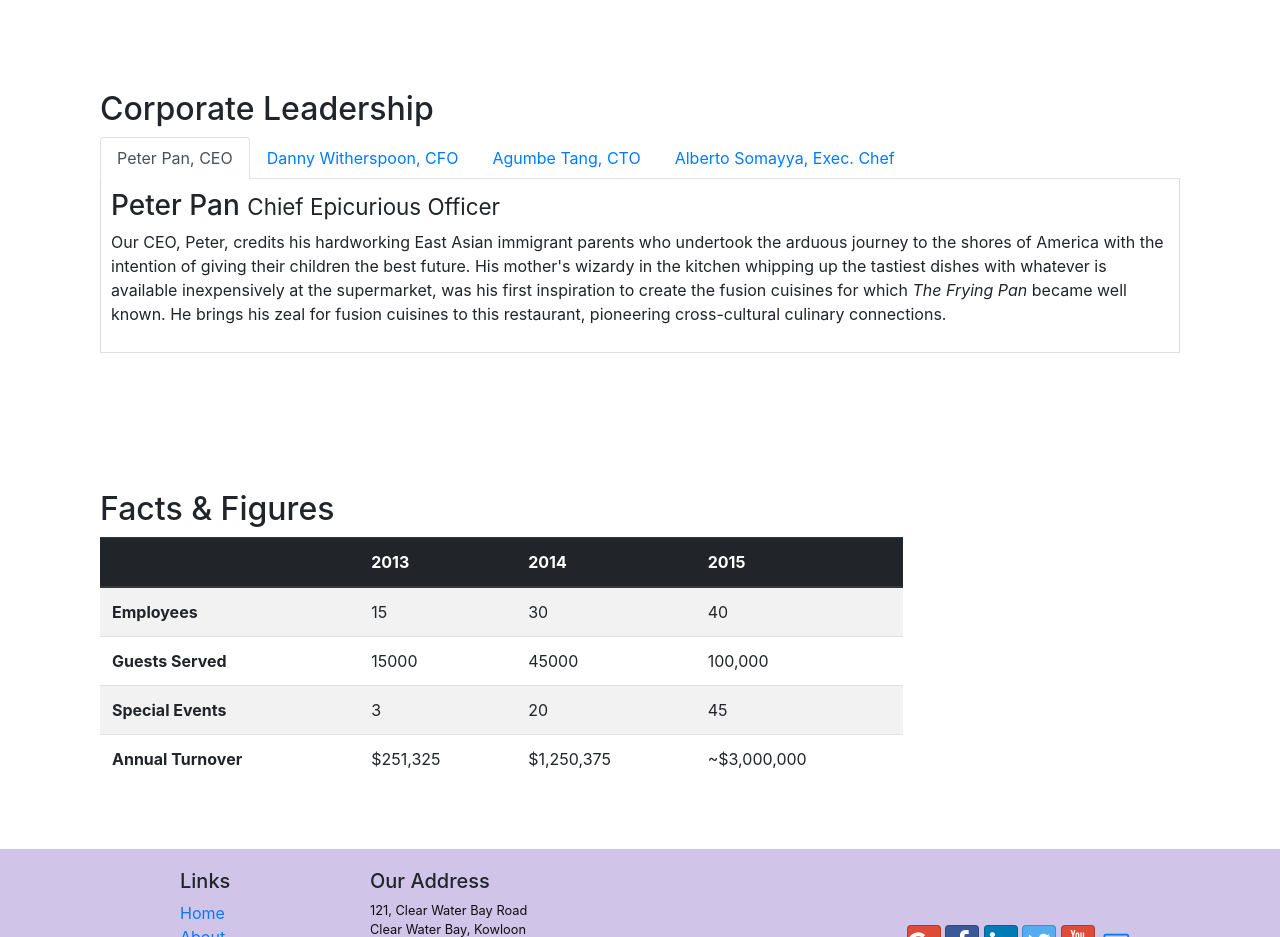
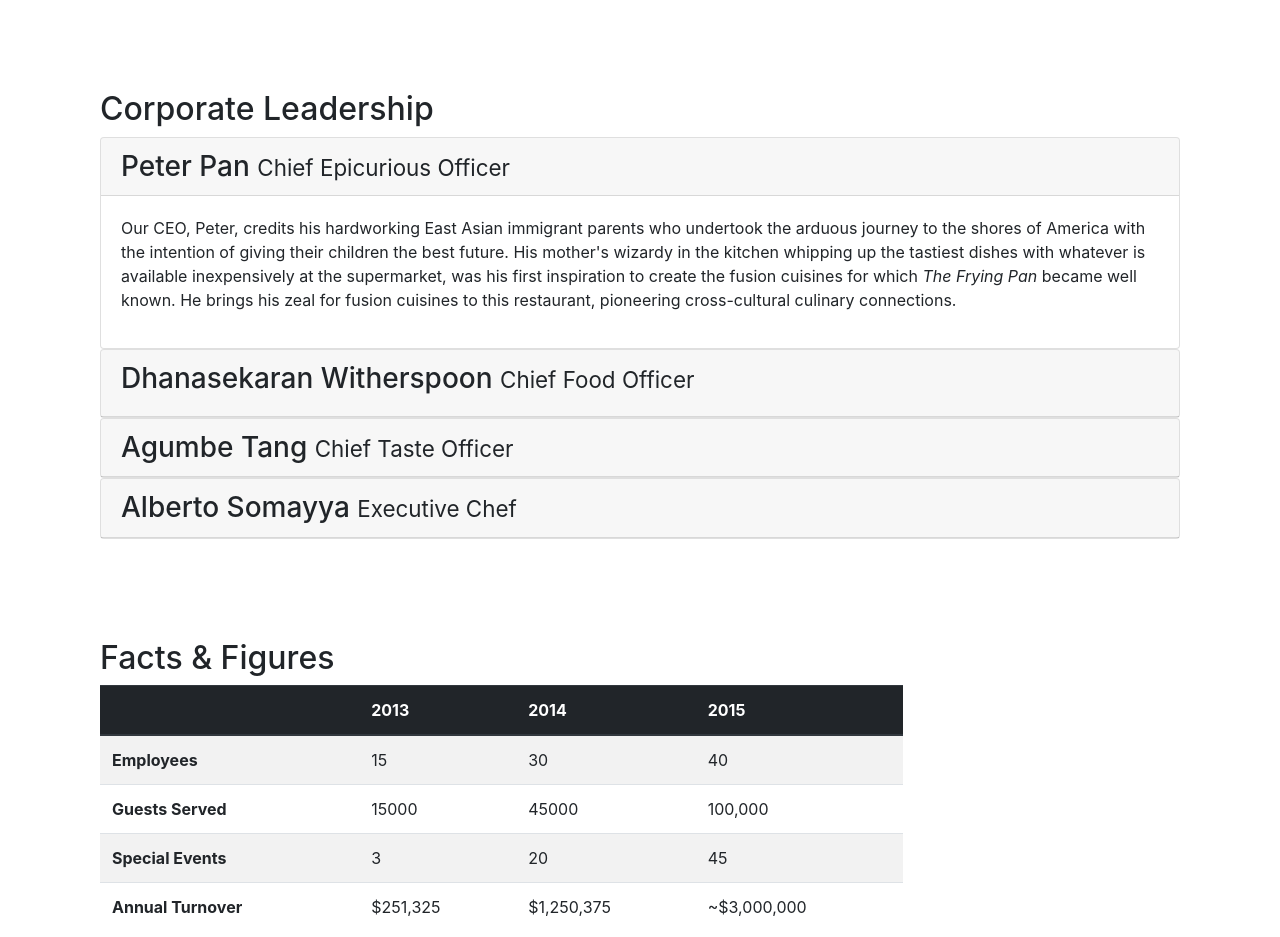
Before and after one commit to hayzed14/conFusion, a website: page aboutus.html in a window 1280 px wide. Shown: the part 940-1877 px from the top of the page. Drawn offline with nearby package versions, Linux system fonts and the light colour scheme.

Commit message:
accordion replaced tabs update

```diff
--- a/aboutus.html
+++ b/aboutus.html
@@ -100,40 +100,54 @@
         <div class="row row-content">
             <div class="col-12">
                 <h2>Corporate Leadership</h2>
-                <ul class="nav nav-tabs">
-                    <li class="nav-item">
-                        <a class="nav-link active" href="#peter"
-                        role="tab" data-toggle="tab">Peter Pan, CEO</a>
-                    </li>
-                    <li class="nav-item">
-                        <a class="nav-link" href="#danny" role="tab"
-                        data-toggle="tab">Danny Witherspoon, CFO</a>
-                    </li>
-                    <li class="nav-item">
-                        <a class="nav-link" href="#agumbe"role="tab"
-                        data-toggle="tab">Agumbe Tang, CTO</a>
-                    </li>
-                    <li class="nav-item">
-                        <a class="nav-link" href="#alberto" role="tab"
-                        data-toggle="tab">Alberto Somayya, Exec. Chef</a>
-                    </li>
-                </ul>
-                <div class="tab-content">
-                    <div role="tabpanel" class="tab-pane fade show active" id="peter">
-                        <h3>Peter Pan <small>Chief Epicurious Officer</small></h3>
-                        <p class="d-none d-sm-block">Our CEO, Peter, credits his hardworking East Asian immigrant parents who undertook the arduous journey to the shores of America with the intention of giving their children the best future. His mother's wizardy in the kitchen whipping up the tastiest dishes with whatever is available inexpensively at the supermarket, was his first inspiration to create the fusion cuisines for which <em>The Frying Pan</em> became well known. He brings his zeal for fusion cuisines to this restaurant, pioneering cross-cultural culinary connections.</p>
+                <div id="accordion">
+                    <div class="card">
+                        <div class="card-header" role="tab" id="peterheader">
+                            <h3 class="mb-0">
+                                <a data-toggle="collapse" data-target="#peter">Peter Pan <small>Chief Epicurious Officer</small></a>
+                            </h3>
+                        </div>
+                        <div class="collapse show" data-parent="#accordion" id="peter">
+                            <div class="card-body">
+                                    <p class="d-none d-sm-block">Our CEO, Peter, credits his hardworking East Asian immigrant parents who undertook the arduous journey to the shores of America with the intention of giving their children the best future. His mother's wizardy in the kitchen whipping up the tastiest dishes with whatever is available inexpensively at the supermarket, was his first inspiration to create the fusion cuisines for which <em>The Frying Pan</em> became well known. He brings his zeal for fusion cuisines to this restaurant, pioneering cross-cultural culinary connections.</p>
+                            </div>
+                        </div>
                     </div>
-                    <div role="tabpanel" class="tab-pane fade" id="danny">
-                        <h3>Dhanasekaran Witherspoon <small>Chief Food Officer</small></h3>
-                        <p class="d-none d-sm-block">Our CFO, Danny, as he is affectionately referred to by his colleagues, comes from a long established family tradition in farming and produce. His experiences growing up on a farm in the Australian outback gave him great appreciation for varieties of food sources. As he puts it in his own words, <em>Everything that runs, wins, and everything that stays, pays!</em></p>
+                    <div class="card">
+                        <div class="card-header" role="tab" id="dannyhead">
+                            <h3 class="mb-o">
+                                <a data-toggle="collapse" data-target="#danny"> Dhanasekaran Witherspoon <small>Chief Food Officer</small></a>
+                            </h3>
+                        </div>
+                        <div class="collapse" data-parent="#accordion" id="danny">
+                            <div class="card-body">
+                                <p class="d-none d-sm-block">Our CFO, Danny, as he is affectionately referred to by his colleagues, comes from a long established family tradition in farming and produce. His experiences growing up on a farm in the Australian outback gave him great appreciation for varieties of food sources. As he puts it in his own words, <em>Everything that runs, wins, and everything that stays, pays!</em></p>
+                            </div>
+                        </div>
                     </div>
-                    <div role="tabpanel" class="tab-pane fade" id="agumbe">
-                        <h3>Agumbe Tang <small>Chief Taste Officer</small></h3>
-                        <p class="d-none d-sm-block">Blessed with the most discerning gustatory sense, Agumbe, our CTO, personally ensures that every dish that we serve meets his exacting tastes. Our chefs dread the tongue lashing that ensues if their dish does not meet his exacting standards. He lives by his motto, <em>You click only if you survive my lick.</em></p>
+                    <div class="card">
+                        <div class="card-header" role="tab" id="agumbehead">
+                            <h3 class="mb-0">
+                                <a data-target="#agume" data-toggle="collapse">Agumbe Tang <small>Chief Taste Officer</small></a>
+                            </h3>
+                        </div>
+                        <div class="collapse" data-parent="#accordion" id="agume">
+                            <div class="card-body">
+                                <p class="d-none d-sm-block">Blessed with the most discerning gustatory sense, Agumbe, our CTO, personally ensures that every dish that we serve meets his exacting tastes. Our chefs dread the tongue lashing that ensues if their dish does not meet his exacting standards. He lives by his motto, <em>You click only if you survive my lick.</em></p>
+                            </div>
+                        </div>
                     </div>
-                    <div role="tabpanel" class="tab-pane fade" id="alberto">
-                        <h3>Alberto Somayya <small>Executive Chef</small></h3>
-                        <p class="d-none d-sm-block">Award winning three-star Michelin chef with wide International experience having worked closely with whos-who in the culinary world, he specializes in creating mouthwatering Indo-Italian fusion experiences. He says, <em>Put together the cuisines from the two craziest cultures, and you get a winning hit! Amma Mia!</em></p>
+                    <div class="card">
+                        <div class="card-header" role="tab" id="albertohead">
+                            <h3 class="mb-0">
+                                <a data-target="#alberto" data-toggle="collapse">Alberto Somayya <small>Executive Chef</small></a>
+                            </h3>
+                        </div>
+                        <div class="collapse" data-parent="#accordion" id="alberto">
+                            <div class="card-body">
+                                <p class="d-none d-sm-block">Award winning three-star Michelin chef with wide International experience having worked closely with whos-who in the culinary world, he specializes in creating mouthwatering Indo-Italian fusion experiences. He says, <em>Put together the cuisines from the two craziest cultures, and you get a winning hit! Amma Mia!</em></p>
+                            </div>
+                        </div>
                     </div>
                 </div>
             </div>
```
